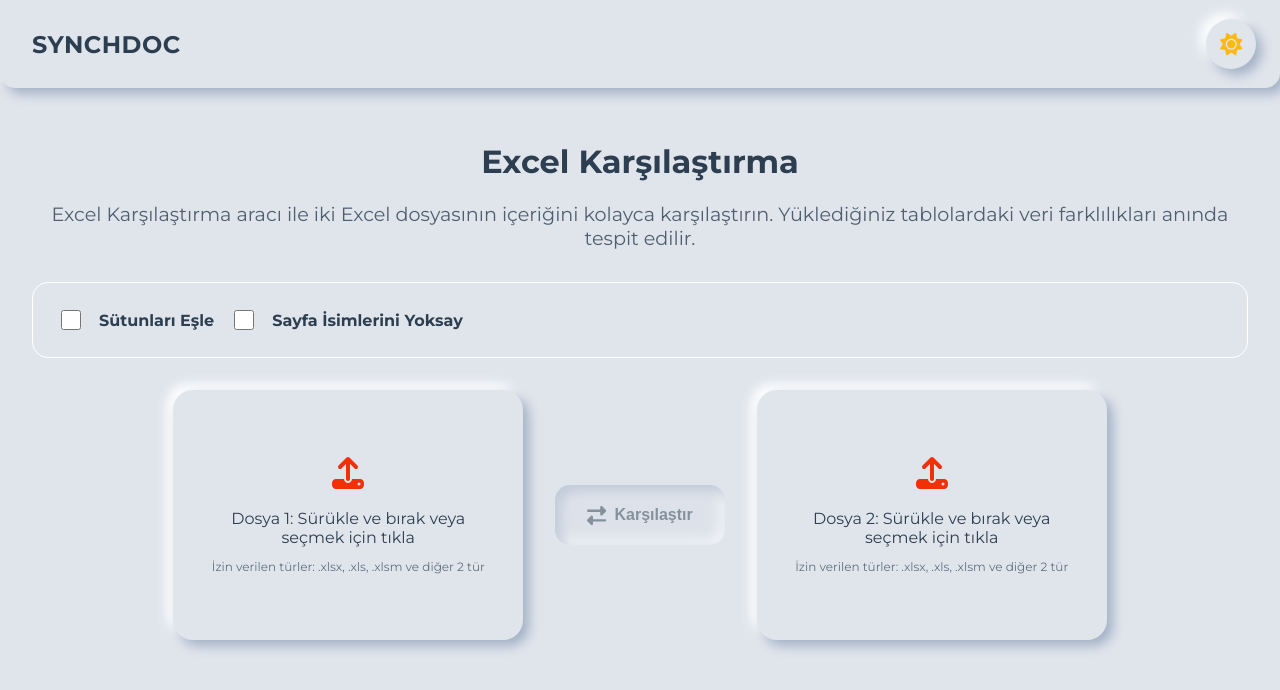
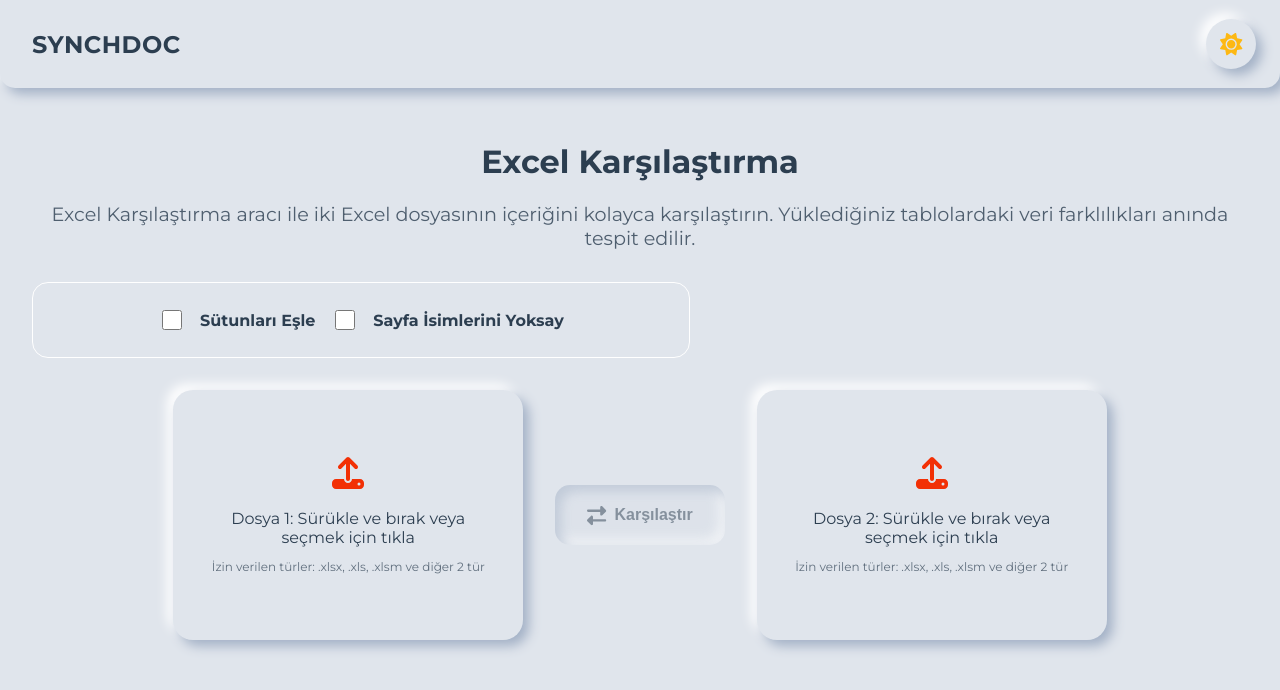
Before and after one commit to erenaydin0/CosmicDoc, a React (Vite) app: page /#/excel-compare in a window 1280 px wide. Shown: the top 690 px of the page. Built offline with nearby package versions, Linux system fonts and the light colour scheme.

Commit message:
Karşılaştırma seçenekleri için genişlik ve içerik hizalaması eklendi.

```diff
--- a/src/style/PageStyles.css
+++ b/src/style/PageStyles.css
@@ -371,6 +371,8 @@
 
 /* Karşılaştırma seçenekleri */
 .comparison-options {
+  width: 50%;
+  justify-content: center;
   margin: 1.5rem 0;
   padding: 1.5rem;
   background-color: var(--background-color);
```
